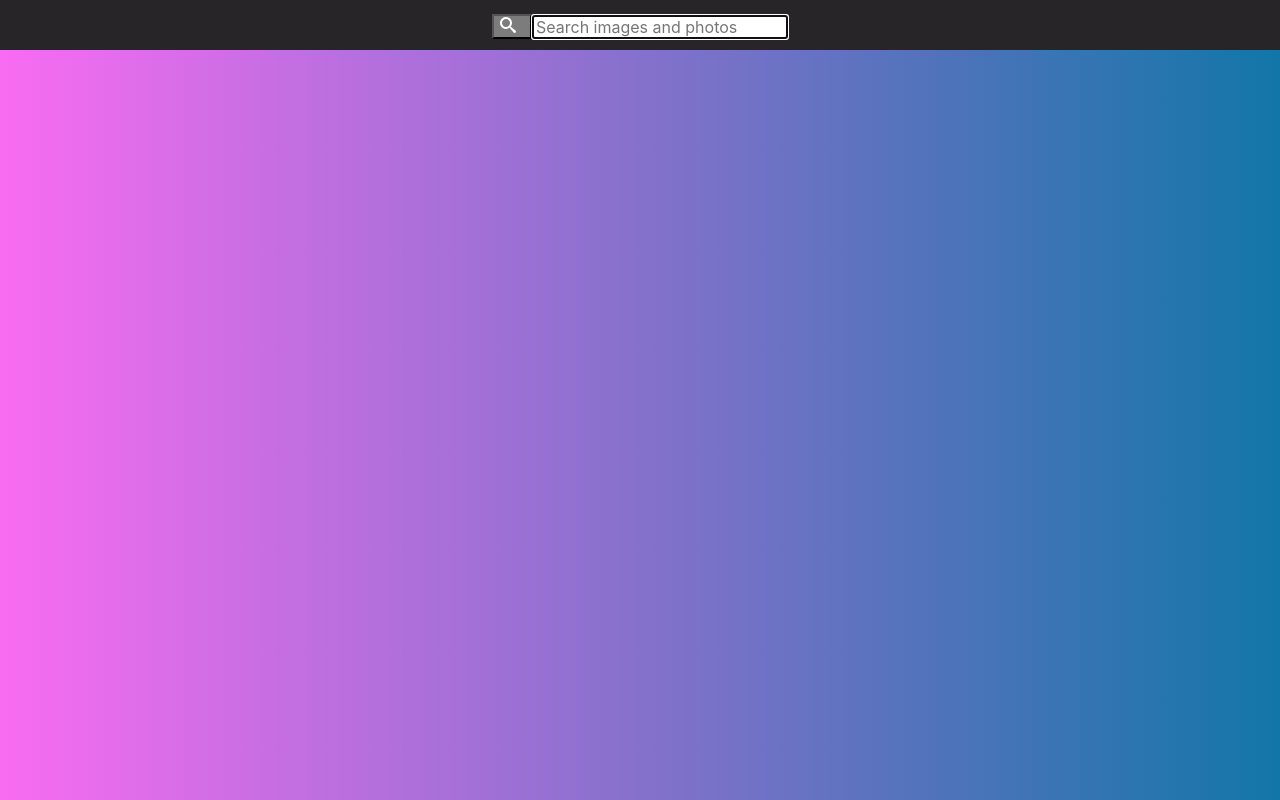
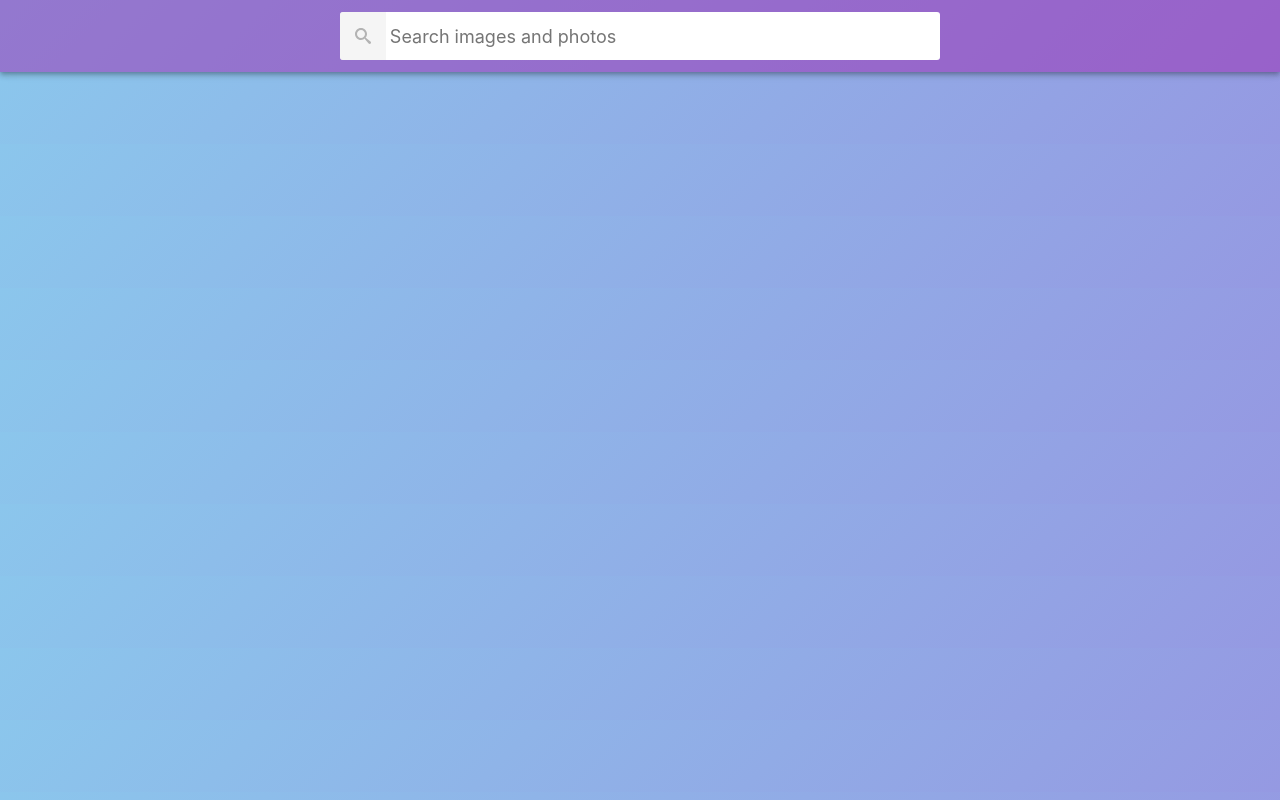
Before and after one commit to di-liza/goit-react-hw-03-image-finder, a React (Create React App) app: page / in a window 1280 px wide. Built offline with nearby package versions, Linux system fonts and the light colour scheme.

Commit message:
refactoring

```diff
--- a/package.json
+++ b/package.json
@@ -9,6 +9,7 @@
     "@testing-library/jest-dom": "^5.16.3",
     "@testing-library/react": "^12.1.4",
     "@testing-library/user-event": "^13.5.0",
+    "axios": "^1.4.0",
     "modern-normalize": "^1.1.0",
     "prop-types": "^15.8.1",
     "react": "^18.1.0",
--- a/src/components/App/App.jsx
+++ b/src/components/App/App.jsx
@@ -1,12 +1,11 @@
 import React, { Component } from 'react';
 import { ToastContainer } from 'react-toastify';
 import 'react-toastify/dist/ReactToastify.css';
-// import { ColorRing } from 'react-loader-spinner';
+
+import ImageGallery from '../ImageGallery';
 import Searchbar from 'components/Searchbar/Searchbar';
-// import PixabayApi from '../services/pixabay-api';
-import ImageGallery from 'components/ImageGallery/ImageGallery';
-
-// PixabayApi.fetchPixabay('cat', 1).then(({ hits }) => console.log(hits));
+// import fetchPixabay from '../services/pixabay-api';
+// import fetchImage from 'components/ImageGallery/ImageGallery';
 
 export default class App extends Component {
   state = {
@@ -19,24 +18,11 @@ export default class App extends Component {
   render() {
     const { query } = this.state;
     return (
-      <div>
-        {/* <div>
-          <ColorRing
-            visible={true}
-            height="80"
-            width="80"
-            ariaLabel="blocks-loading"
-            wrapperStyle={{}}
-            wrapperClass="blocks-wrapper"
-            colors={['#e15b64', '#f47e60', '#f8b26a', '#abbd81', '#849b87']}
-          />
-        </div> */}
-
+      <>
         <Searchbar onFormSubmit={this.getSearchbarValue} />
         <ImageGallery searchQuery={query} />
-        {/* <Modal /> */}
-        <ToastContainer position="top-right" autoClose={5000} theme="dark" />
-      </div>
+        <ToastContainer position="top-right" autoClose={5000} theme="colored" />
+      </>
     );
   }
 }
--- a/src/components/Button/Button.styled.js
+++ b/src/components/Button/Button.styled.js
@@ -2,9 +2,49 @@ import styled from '@emotion/styled';
 
 export const LoadMoreBtn = styled.button`
   margin: 20px auto;
-  background-color: #000;
+  width: 150px;
+  height: 50px;
+  display: flex;
+  justify-content: center;
+  align-items: center;
   color: #fff;
-  display: block;
-  border-radius: 5px;
-  text-align: center;
+  font-size: 20px;
+  text-decoration: none;
+  font-family: sans-serif;
+  border: none;
+  background: linear-gradient(45deg, #140462, #fc56e0, #750b9d);
+  background-size: 400%;
+  border-radius: 30px;
+  transform: translate(0%, -50%);
+
+  :hover {
+    animation: animate 8s linear infinite;
+  }
+  @keyframes animate {
+    0% {
+      background-position: 0%;
+    }
+    100% {
+      background-position: 400%;
+    }
+  }
+  :before {
+    content: '';
+    position: absolute;
+    top: -5px;
+    left: -5px;
+    right: -5px;
+    bottom: -5px;
+    z-index: -1;
+    background: linear-gradient(45deg, #f15523, #ef3224, #7c3697);
+    background-size: 400%;
+    border-radius: 40px;
+    opacity: 0;
+    transition: 0.5s;
+  }
+  :hover:before {
+    filter: blur(20px);
+    opacity: 1;
+    animation: animate 8s linear infinite;
+  }
 `;
--- a/src/components/ImageGallery/ImageGallery.jsx
+++ b/src/components/ImageGallery/ImageGallery.jsx
@@ -2,10 +2,16 @@ import React, { Component } from 'react';
 import PixabayApi from '../services/pixabay-api';
 import Button from 'components/Button/Button';
 
-import { GalleryList, ColorRingWrapper } from './ImageGallery.styled';
+import {
+  GalleryList,
+  ColorRingWrapper,
+  ErrorMessage,
+} from './ImageGallery.styled';
 import ImageGalleryItem from 'components/ImageGalleryItem/ImageGalleryItem';
 import Modal from '../Modal';
 import { ColorRing } from 'react-loader-spinner';
+
+import { toast } from 'react-toastify';
 
 export default class ImageGallery extends Component {
   state = {
@@ -18,40 +24,47 @@ export default class ImageGallery extends Component {
     activeCardId: 0,
   };
 
-  componentDidUpdate(prevProps) {
+  componentDidUpdate(prevProps, prevState) {
+    const searchQuery = this.props.searchQuery;
     const prevQuery = prevProps.searchQuery;
     const nextQuery = this.props.searchQuery;
 
-    if (prevQuery !== nextQuery) {
-      this.setState({ status: 'pending', page: 1 });
-      setTimeout(() => {
-        PixabayApi.fetchPixabay(nextQuery, 1)
-          .then(images => {
-            this.setState({
-              images: images.hits,
-              status: 'resolved',
-              query: nextQuery,
-            });
-          })
-          .catch(error => this.setState({ error, status: 'rejected' }));
-      }, 1000);
+    const prevPage = prevState.page;
+    const nextPage = this.state.page;
+
+    if (prevQuery !== nextQuery || prevPage !== nextPage) {
+      this.setState({ status: 'pending', page: nextPage });
+      PixabayApi.fetchPixabay(nextQuery, nextPage)
+        .then(data => {
+          console.log(data);
+          if (!data.total || !data.totalHits) {
+            this.setState({ status: 'idle' });
+            return toast.info('Not found images for this query. Try again.');
+          }
+
+          this.setState(prevState => ({
+            images: [...prevState.images, ...data.hits],
+            status: 'resolved',
+            query: nextQuery,
+          }));
+        })
+        .catch(error => this.setState({ error, status: 'rejected' }));
+    }
+    if (prevProps !== this.props) {
+      this.setState({
+        query: searchQuery,
+        images: [],
+        error: false,
+        page: 1,
+      });
     }
   }
 
   handleLoadMoreBTN = () => {
-    const { query, page, images } = this.state;
-    this.setState({ status: 'pending' });
-    setTimeout(() => {
-      PixabayApi.fetchPixabay(query, page + 1)
-        .then(newImages => {
-          this.setState({
-            images: images.concat(newImages.hits),
-            status: 'resolved',
-            page: page + 1,
-          });
-        })
-        .catch(error => this.setState({ error, status: 'rejected' }));
-    }, 1000);
+    this.setState(({ page }) => ({
+      page: page + 1,
+    }));
+    console.log('click');
   };
 
   setActiveIndex = id => {
@@ -64,10 +77,14 @@ export default class ImageGallery extends Component {
     }));
   };
   render() {
-    const { images, error, status, page, activeCardId, showModal } = this.state;
+    const { images, status, activeCardId, showModal, page } = this.state;
+
     const isEndOfListReached = images.length / 12 < page;
     const activeCard = images.find(({ id }) => id === activeCardId);
 
+    // if (isEndOfListReached) {
+    //   return toast.info('You reached the end of the collection.');
+    // }
     if (status === 'pending') {
       return (
         <>
@@ -91,14 +108,14 @@ export default class ImageGallery extends Component {
               ariaLabel="blocks-loading"
               wrapperStyle={{}}
               wrapperClass="blocks-wrapper"
-              colors={['#e15b64', '#f47e60', '#f8b26a', '#abbd81', '#849b87']}
+              colors={['#935be1', '#f460ca', '#6a9ef8', '#900bcd', '#361dd4']}
             />
           </ColorRingWrapper>
         </>
       );
     }
     if (status === 'rejected') {
-      return <p>{error}</p>;
+      return <ErrorMessage>Something went wrong, try again.</ErrorMessage>;
     }
     if (status === 'resolved') {
       return (
@@ -118,6 +135,7 @@ export default class ImageGallery extends Component {
           {showModal && (
             <Modal activeCard={activeCard} closeModal={this.toggleModal} />
           )}
+
           {!isEndOfListReached && (
             <Button handleLoadMoreBTN={this.handleLoadMoreBTN} />
           )}
--- a/src/components/ImageGallery/ImageGallery.styled.js
+++ b/src/components/ImageGallery/ImageGallery.styled.js
@@ -12,3 +12,7 @@ export const ColorRingWrapper = styled.div`
   display: flex;
   justify-content: center;
 `;
+
+export const ErrorMessage = styled.p`
+  margin: 0 auto;
+`;
--- a/src/components/Modal/Modal.styled.js
+++ b/src/components/Modal/Modal.styled.js
@@ -1,11 +1,11 @@
 import styled from '@emotion/styled';
 
 export const Backdrop = styled.div`
-  background-color: #00000045;
+  background-color: #01010a9c;
   position: fixed;
   top: 0;
   left: 0;
-  z-index: 999;
+  z-index: 2000;
   width: 100%;
   height: 100%;
 
@@ -14,10 +14,8 @@ export const Backdrop = styled.div`
     top: 50%;
     left: 50%;
     transform: translate(-50%, -50%);
-
-    background-color: #fff;
-    width: 700px;
-    height: 500px;
+    width: 900px;
+    height: 600px;
   }
   .modalImg {
     height: 100%;
--- a/src/components/Searchbar/Searchbar.jsx
+++ b/src/components/Searchbar/Searchbar.jsx
@@ -29,14 +29,12 @@ export default class Searchbar extends Component {
       <Header className="searchbar">
         <form className="form" onSubmit={this.onFormSubmit}>
           <button type="submit" className="buttonSearch">
-            <span className="button-label">
-              <ImSearch style={{ marginRight: 8 }} color="white" />
-            </span>
+            <ImSearch color="grey" />
           </button>
 
           <input
             onChange={this.onInputChange}
-            className="input"
+            className="searchForm-input"
             type="text"
             value={query}
             autoComplete="off"
--- a/src/components/Searchbar/Searchbar.styled.js
+++ b/src/components/Searchbar/Searchbar.styled.js
@@ -1,17 +1,72 @@
 import styled from '@emotion/styled';
 
 export const Header = styled.header`
-  background-color: #272527;
-  width: 100%;
-  text-align: center;
-  height: 50px;
-  padding-top: 14px;
+  top: 0;
+  left: 0;
+  position: sticky;
+  z-index: 1100;
+  display: flex;
+  justify-content: center;
+  align-items: center;
+  min-height: 64px;
+  padding-right: 24px;
+  padding-left: 24px;
+  padding-top: 12px;
+  padding-bottom: 12px;
+  color: #fff;
+  background-color: #9c27b07d;
+  box-shadow: 0px 2px 4px -1px rgba(0, 0, 0, 0.2),
+    0px 4px 5px 0px rgba(0, 0, 0, 0.14), 0px 1px 10px 0px rgba(0, 0, 0, 0.12);
 
   .form {
+    display: flex;
+    align-items: center;
+    width: 100%;
+    max-width: 600px;
+    background-color: #fff;
+    border-radius: 3px;
+    overflow: hidden;
   }
 
   .buttonSearch {
-    background-color: #7c7c7c;
-    color: white;
+    display: inline-flex;
+    justify-content: center;
+    align-items: center;
+    width: 48px;
+    height: 48px;
+    border: 0;
+    padding: 10px;
+    opacity: 0.6;
+    transition: opacity 250ms cubic-bezier(0.4, 0, 0.2, 1);
+    outline: none;
+    :hover {
+      opacity: 1;
+    }
+  }
+  .button-label {
+    position: absolute;
+    width: 1px;
+    height: 1px;
+    padding: 0;
+    overflow: hidden;
+    clip: rect(0, 0, 0, 0);
+    white-space: nowrap;
+    clip-path: inset(50%);
+    border: 0;
+  }
+  .searchForm-input {
+    display: inline-block;
+    width: 100%;
+    border: none;
+    font: inherit;
+    font-size: 20px;
+    border: none;
+    outline: none;
+    padding-left: 4px;
+    padding-right: 4px;
+    ::placeholder {
+      font: inherit;
+      font-size: 18px;
+    }
   }
 `;
--- a/src/index.css
+++ b/src/index.css
@@ -7,7 +7,9 @@ body {
     sans-serif;
   -webkit-font-smoothing: antialiased;
   -moz-osx-font-smoothing: grayscale;
-  background: linear-gradient(to right, #f86cf1, #1276a8);
+  background-color: #8bc6ec;
+  background-image: linear-gradient(135deg, #8bc6ec 0%, #9599e2 100%);
+
   color: #fff;
 }
 
@@ -29,6 +31,7 @@ ul {
   scroll-behavior: smooth;
 }
 button,
-input {
+input,
+li {
   cursor: pointer;
 }
```
Also changed, not shown: src/components/Modal/Modal.jsx (+0 -14 lines), src/components/services/pixabay-api.js (+17 -0 lines), 1 other file (tests, documents, lock files or other folders).
